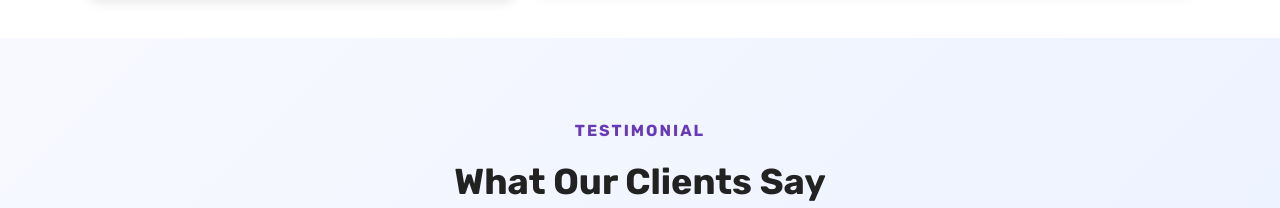
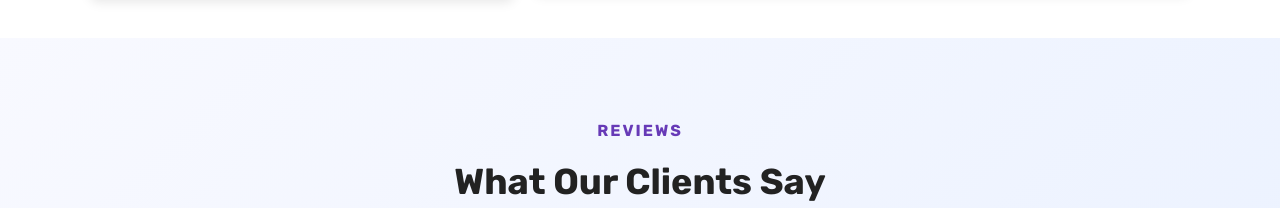
Before and after one commit to IT-Alliance-Tech/MadeshaTravels-React, a React (Vite) app: page / in a window 1280 px wide. Shown: the part 3113-3321 px from the top of the page. Built offline with nearby package versions, Linux system fonts and the light colour scheme.

Commit message:
Updated TestimonialsSection.jsx

```diff
--- a/src/components/TestimonialsSection.jsx
+++ b/src/components/TestimonialsSection.jsx
@@ -51,7 +51,7 @@ export default function Testimonialssection() {
 
   return (
     <section id="testimonials" className={styles.testimonials}>
-      <h4 className={styles.subtitle}>TESTIMONIAL</h4>
+      <h4 className={styles.subtitle}>Reviews</h4>
       <h2 className={styles.title}>What Our Clients Say</h2>
 
       <div className={`${styles["testimonial-content"]} ${styles.fade}`}>
```
